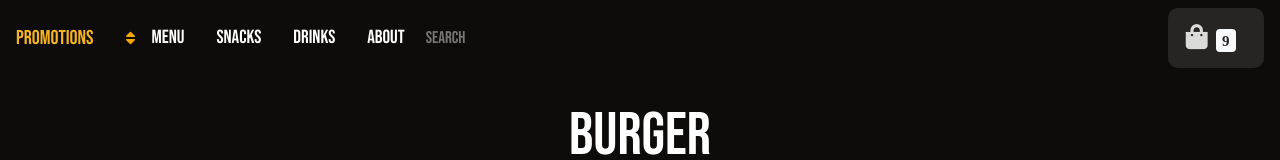
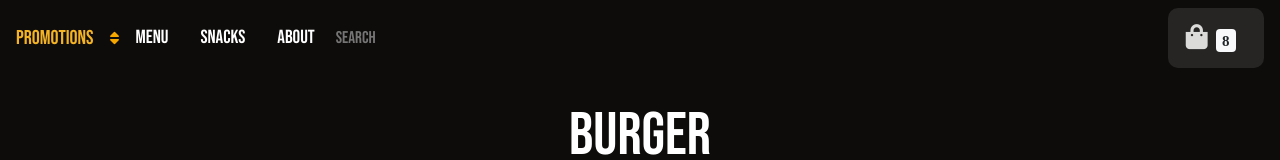
Before and after one commit to SomaiaElbaradey/Burger-King, a React (Create React App) app: page / in a window 1280 px wide. Shown: the top 160 px of the page. Built offline with nearby package versions, Linux system fonts and the light colour scheme; data requests are answered from the project's data file.

Commit message:
feat: filter

```diff
--- a/db/db.json
+++ b/db/db.json
@@ -35,16 +35,16 @@
       "id": 2,
       "type": 1,
       "name": "Chicken Burger",
-      "count": 1,
+      "count": 0,
       "price": 9.99,
-      "inCart": true,
+      "inCart": false,
       "image": "https://i.ibb.co/Smq1NSY/2.png"
     },
     {
       "id": 3,
       "type": 1,
       "name": "BBQ Burger",
-      "count": 2,
+      "count": 4,
       "price": 11.99,
       "inCart": true,
       "image": "https://i.ibb.co/vLc3kPn/4.png"
--- a/src/components/menu/menu.jsx
+++ b/src/components/menu/menu.jsx
@@ -9,12 +9,13 @@ import Loading from "../loading";
 import CartIcon from "../cart/carticon";
 
 const Menu = () => {
-
   const [posts, setPosts] = useState([]);
   const [isLoading, setIsLoading] = useState(false);
   const [postsPerPage] = useState(3);
   const [currentPage, setCurrentPage] = useState(1);
   const [allProducts, setAllProducts] = useState([]);
+  const [refetch, setrefetch] = useState(false);
+  const [oldProd, setoldProd] = useState([]);
 
   const filteredProducts = allProducts.filter((p) => p.inCart === true);
   const count = filteredProducts.length;
@@ -53,32 +54,36 @@ const Menu = () => {
 
   useEffect(() => {
     getPosts();
-  }, []);
+  }, [refetch]);
 
   const searching = async function (item) {
-    // if (item) {
-      // await refetchProdcts();
-      // let products = [...allProducts];
-      // products = products.filter((product) => {
-      //   return product.name.toLocaleLowerCase().includes(item);
-      // });
-      // setAllProducts(products)
-      // let indexOfLastPost = 1 * postsPerPage;
-      // let indexOfFirstPost = indexOfLastPost - postsPerPage;
-      // setPosts(products.slice(indexOfFirstPost, indexOfLastPost));
-    // }
+    setIsLoading(true);
+    await setoldProd(allProducts);
+    let products = [...oldProd];
+    products = products.filter((product) => product.name.toLocaleLowerCase().includes(item));
+    await setAllProducts(products);
+    let indexOfLastPost = 1 * postsPerPage;
+    let indexOfFirstPost = indexOfLastPost - postsPerPage;
+    await setPosts(products.slice(indexOfFirstPost, indexOfLastPost));
+    setIsLoading(false);
   };
 
   return (
     <div style={{ backgroundColor: "#0d0c0a" }}>
-      <Navbar count={count} searching={searching} getPosts={refetchProdcts}/>
-      <div className="row container">
-        {/* <Filter
-              types={this.props.types}
-              activeFilter={this.props.activeFilter}
-              onActiveFilterChange={this.props.onActiveFilterChange}
-            /> */}
-      </div>
+      <Navbar
+        count={count}
+        searching={searching}
+        getPosts={refetchProdcts}
+        allProducts={allProducts}
+        setAllProducts={setAllProducts}
+        setPosts={setPosts}
+        postsPerPage={postsPerPage}
+        refetchPosts={setrefetch}
+        refetched={refetch}
+        setIsLoading={setIsLoading}
+      />
+
+      <div className="row container"></div>
       <div className="container cards">
         <div className="row d-flex justify-content-center">
           {!isLoading ? (
--- a/src/components/navbar.jsx
+++ b/src/components/navbar.jsx
@@ -1,13 +1,26 @@
-import React, { useState } from "react";
+import React, { useState, useEffect } from "react";
 import { NavLink } from "react-router-dom";
 
 import Cart from "./cart/cart";
+import Loading from "./loading";
 import "./styles.css";
 
-export default function Navbar({ searching, count, getPosts }) {
-
+export default function Navbar({
+  searching,
+  count,
+  getPosts,
+  allProducts,
+  setAllProducts,
+  postsPerPage,
+  setPosts,
+  refetchPosts,
+  refetched,
+  setIsLoading
+}) {
   const [isNavCollapsed, setIsNavCollapsed] = useState(true);
   const [item, setItem] = useState("");
+  const [isAsc, setIsAsc] = useState(true);
+  const [oldProd, setoldProd] = useState([]);
 
   const navStyle = {
     backgroundColor: "#0d0c0a",
@@ -29,13 +42,66 @@ export default function Navbar({ searching, count, getPosts }) {
     console.log(item.toLocaleLowerCase());
   };
 
+  const handleToggleSort = () => {
+    setIsLoading(true);
+    let products = [...allProducts];
+    products.sort((a, b) => (a.name > b.name ? 1 : -1));
+    let asc = isAsc;
+    if (!asc) products.reverse();
+    asc = !isAsc;
+    setIsAsc(asc);
+    setAllProducts(products);
+    let indexOfLastPost = 1 * postsPerPage;
+    let indexOfFirstPost = indexOfLastPost - postsPerPage;
+    setPosts(products.slice(indexOfFirstPost, indexOfLastPost));
+    setIsLoading(false);
+  };
+
+  const refetch = () => {
+    refetchPosts(!refetched);
+  };
+
+  useEffect(async function()  {
+    let products = [...oldProd];
+    products = products.filter((product) => product.type == 2 || product.type == 3);
+    let oldcount = oldProd.length;
+    await setAllProducts(products);
+    let indexOfLastPost = 1 * postsPerPage;
+    let indexOfFirstPost = indexOfLastPost - postsPerPage;
+    await setPosts(products.slice(indexOfFirstPost, indexOfLastPost));
+    setIsLoading(false);
+  }, [oldProd]);
+
+  const snackFilter = async function () {
+    setIsLoading(true);
+    await setoldProd(allProducts);
+  };
+
+  const drinkFilter = async function () {
+    // setIsLoading(true);
+    // await getPosts();
+    // let products = [...allProducts];
+    // products = products.filter((product) => product.type == 3);
+    // await setAllProducts(products);
+    // //???
+    // console.log(allProducts);
+    // console.log(products);
+
+    // let indexOfLastPost = 1 * postsPerPage;
+    // let indexOfFirstPost = indexOfLastPost - postsPerPage;
+    // await setPosts(products.slice(indexOfFirstPost, indexOfLastPost));
+    // setIsLoading(false);
+  };
+
   return (
     <>
       <nav
         style={navStyle}
         className="navbar navbar-expand-lg justify-content-between fixed-top"
       >
-        <NavLink className="navbar-brand promotion" to="/">Promotions</NavLink>
+        <NavLink className="navbar-brand promotion" onClick={refetch} to="/">
+          Promotions
+        </NavLink>
         <button
           style={btnStyle}
           className="custom-toggler navbar-toggler"
@@ -45,18 +111,31 @@ export default function Navbar({ searching, count, getPosts }) {
           aria-expanded={!isNavCollapsed ? true : false}
           onClick={handleNavCollapse}
         >
-          <span className="navbar-toggler-icon">___</span>
+          <span className="navbar-toggler-icon">__</span>
         </button>
 
         <div
           className={`${isNavCollapsed ? "collapse" : ""} navbar-collapse`}
           id="navbarsExample09"
         >
-          <i style={{ cursor: "pointer" }} className="fas fa-sort ml-3"></i>
-          <NavLink className="nav-link" to="/menu">Menu</NavLink>
-          <a className="nav-link">Snacks</a>
-          <a className="nav-link">Drinks</a>
-          <NavLink className="nav-link" to="/about">About</NavLink>
+          <i
+            style={{ cursor: "pointer" }}
+            onClick={handleToggleSort}
+            className="fas fa-sort"
+          ></i>
+
+          <NavLink onClick={refetch} className="nav-link" to="/menu">
+            Menu
+          </NavLink>
+          <a className="nav-link" onClick={snackFilter}>
+            Snacks
+          </a>
+          {/* <a className="nav-link" onClick={drinkFilter}>
+            Drinks
+          </a> */}
+          <NavLink className="nav-link" to="/about">
+            About
+          </NavLink>
           <a>
             <input
               className="search"
@@ -70,7 +149,7 @@ export default function Navbar({ searching, count, getPosts }) {
         </div>
 
         <form className="form-inline cart-badge text-center">
-          <Cart count={count} getPosts={getPosts}/>
+          <Cart count={count} getPosts={getPosts} />
         </form>
       </nav>
     </>
```
